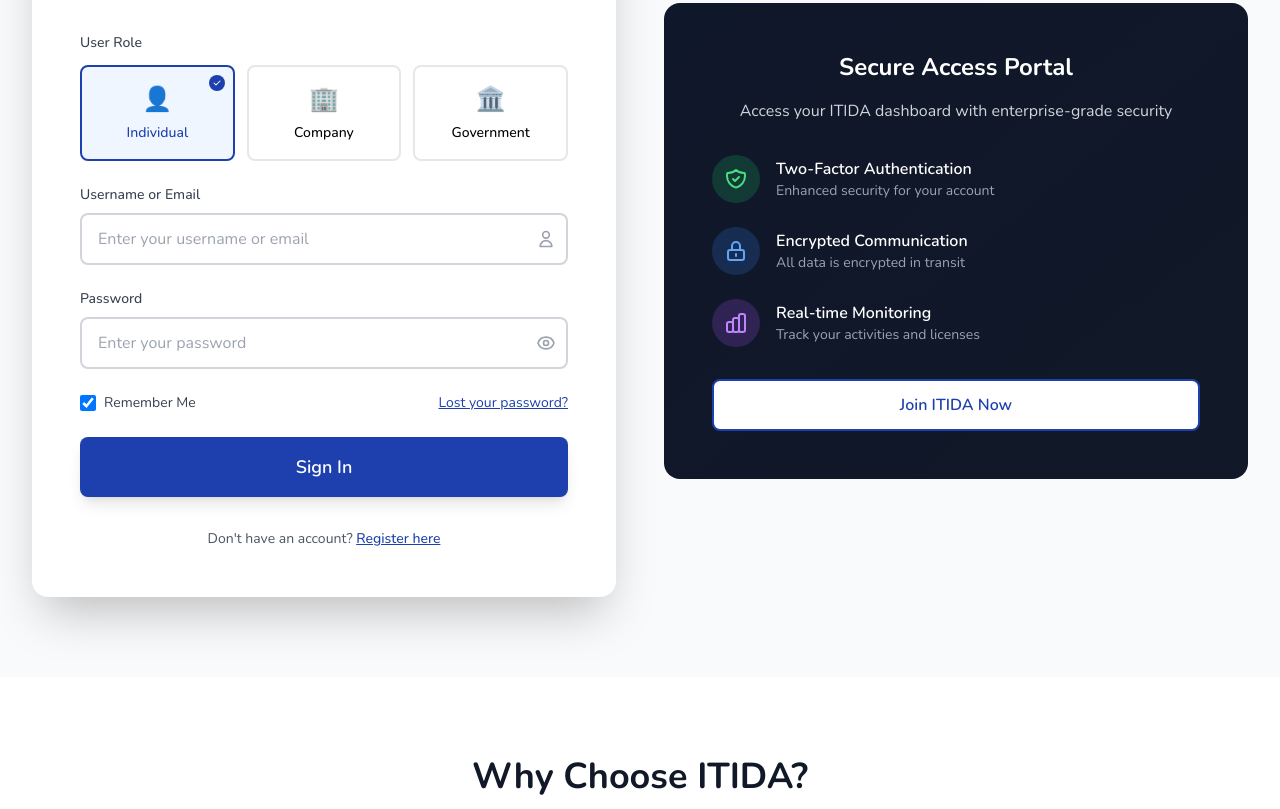
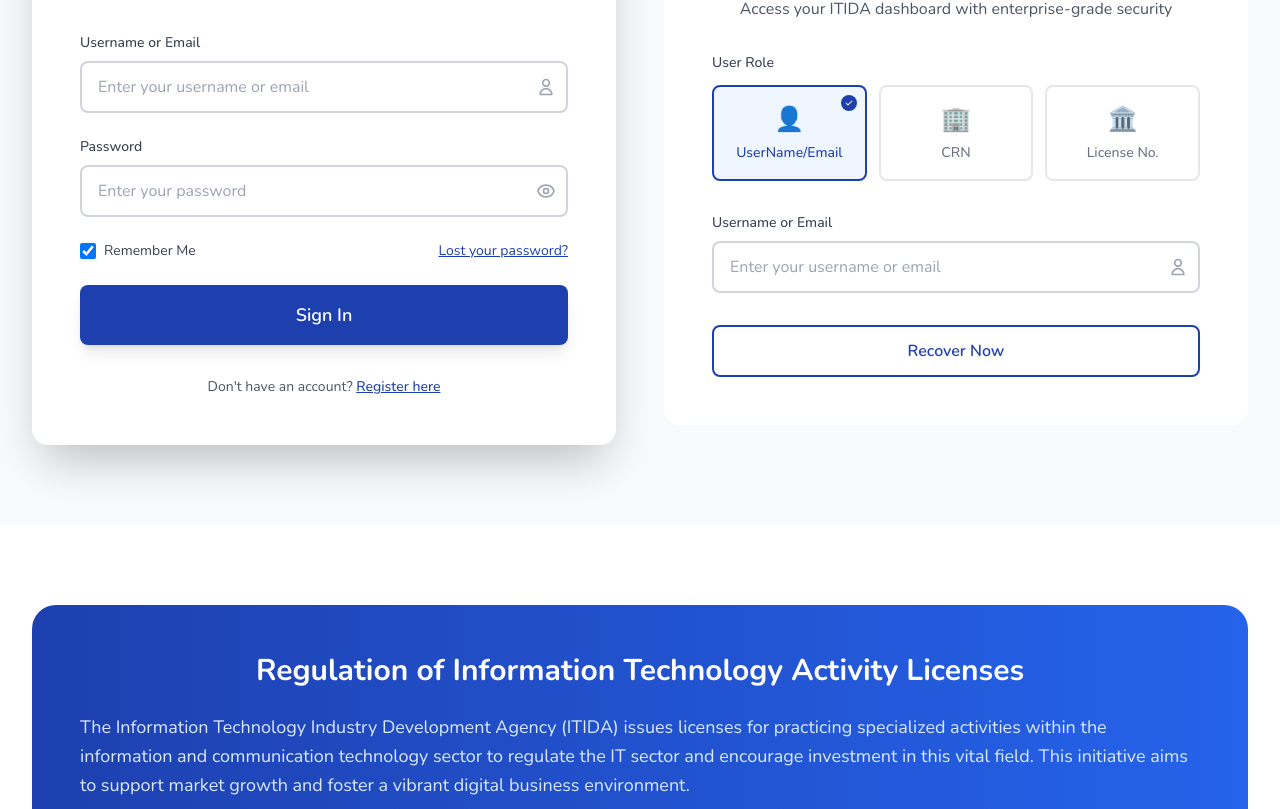
Before and after one commit to Ahmadfathy/itida-auth, a React (Vite) app: page / in a window 1280 px wide. Shown: the part 971-1780 px from the top of the page. Built offline with nearby package versions, Linux system fonts and the light colour scheme.

Commit message:
reorder home sections

```diff
--- /dev/null
+++ b/src/components/AdditionalBenefits.tsx
@@ -0,0 +1,50 @@
+import React from 'react'
+import { useLanguage } from '../contexts/LanguageContext'
+import { translations } from '../contexts/LanguageContext'
+
+const AdditionalBenefits: React.FC = () => {
+  const { language } = useLanguage()
+  const t = translations[language]
+
+  return (
+    <section className="py-20 bg-white">
+      <div className="max-w-7xl mx-auto px-4 sm:px-6 lg:px-8">
+        <div className="bg-gradient-to-r from-itida-blue to-blue-600 rounded-3xl p-8 lg:p-12 text-white">
+          <div className="grid lg:grid-cols-1 gap-12 items-center">
+            {/* Left Content */}
+            <div className="space-y-6">
+              <h2 className="text-3xl font-bold text-center">
+                {t.additionalBenefitsTitle}
+              </h2>
+              <p className="text-blue-100 text-lg leading-relaxed">
+                {t.additionalBenefitsDesc}
+              </p>
+              <h4 className="text-3xl font-bold mt-10">
+                {t.activitiesEligible}
+              </h4>
+              {/* Benefits List */}
+              <div className="space-y-4">
+                {t.eligibleActivities.map((activity, index) => (
+                  <div key={index} className="flex items-center space-x-3 rtl:space-x-reverse">
+                    <div className="w-6 h-6 bg-green-400 rounded-full flex items-center justify-center">
+                      <svg className="w-4 h-4 text-white" fill="currentColor" viewBox="0 0 20 20">
+                        <path fillRule="evenodd" d="M16.707 5.293a1 1 0 010 1.414l-8 8a1 1 0 01-1.414 0l-4-4a1 1 0 011.414-1.414L8 12.586l7.293-7.293a1 1 0 011.414 0z" clipRule="evenodd" />
+                      </svg>
+                    </div>
+                    <span>{activity}</span>
+                  </div>
+                ))}
+              </div>
+
+              <button className="btn-secondary text-lg px-8 py-4">
+                {t.exploreAllServices}
+              </button>
+            </div>
+          </div>
+        </div>
+      </div>
+    </section>
+  )
+}
+
+export default AdditionalBenefits
--- a/src/components/Features.tsx
+++ b/src/components/Features.tsx
@@ -1,6 +1,7 @@
 import React from 'react'
 import { useLanguage } from '../contexts/LanguageContext'
 import { translations } from '../contexts/LanguageContext'
+import AdditionalBenefits from './AdditionalBenefits'
 
 const Features: React.FC = () => {
   const { language } = useLanguage()
@@ -34,7 +35,9 @@
   ]
 
   return (
-    <section className="py-20 bg-white">
+    <>
+      <AdditionalBenefits />
+      <section className="py-20 bg-gray-50">
         <div className="max-w-7xl mx-auto px-4 sm:px-6 lg:px-8">
           {/* Section Header */}
           <div className="text-center mb-16">
@@ -75,42 +78,10 @@
           </div>
 
           {/* Additional Benefits */}
-        <div className="mt-20 bg-gradient-to-r from-itida-blue to-blue-600 rounded-3xl p-8 lg:p-12 text-white">
-          <div className="grid lg:grid-cols-1 gap-12 items-center">
-            {/* Left Content */}
-            <div className="space-y-6">
-              <h2 className="text-3xl font-bold text-center">
-                {t.additionalBenefitsTitle}
-              </h2>
-              <p className="text-blue-100 text-lg leading-relaxed">
-                {t.additionalBenefitsDesc}
-              </p>
-              <h4 className="text-3xl font-bold mt-10">
-                {t.activitiesEligible}
-              </h4>
-              {/* Benefits List */}
-              <div className="space-y-4">
-                {t.eligibleActivities.map((activity, index) => (
-                  <div key={index} className="flex items-center space-x-3 rtl:space-x-reverse">
-                    <div className="w-6 h-6 bg-green-400 rounded-full flex items-center justify-center">
-                      <svg className="w-4 h-4 text-white" fill="currentColor" viewBox="0 0 20 20">
-                        <path fillRule="evenodd" d="M16.707 5.293a1 1 0 010 1.414l-8 8a1 1 0 01-1.414 0l-4-4a1 1 0 011.414-1.414L8 12.586l7.293-7.293a1 1 0 011.414 0z" clipRule="evenodd" />
-                      </svg>
-                    </div>
-                    <span>{activity}</span>
-                  </div>
-                ))}
-              </div>
-
-              <button className="btn-secondary text-lg px-8 py-4">
-                {t.exploreAllServices}
-              </button>
-            </div>
-
-          </div>
-        </div>
         </div>
       </section>
+
+    </>
   )
 }
 
--- a/src/components/LoginForm.tsx
+++ b/src/components/LoginForm.tsx
@@ -14,7 +14,7 @@
   const [formData, setFormData] = useState({
     username: '',
     password: '',
-    userRole: 'individual',
+    userRole: 'UserName/E-Mail',
     rememberMe: true
   })
   const [showPassword, setShowPassword] = useState(false)
@@ -51,47 +51,6 @@
             </div>
 
             <form onSubmit={handleSubmit} className="space-y-6">
-              {/* User Role Selection */}
-              <div>
-                <label className="block text-sm font-medium text-gray-700 mb-3">
-                  {t.userRole}
-                </label>
-                <div className="grid grid-cols-3 gap-3">
-                  {[
-                    { value: 'individual', label: t.individual, icon: '👤' },
-                    { value: 'company', label: t.company, icon: '🏢' },
-                    { value: 'government', label: t.government, icon: '🏛️' }
-                  ].map((role) => (
-                    <label
-                      key={role.value}
-                      className={`relative cursor-pointer rounded-lg border-2 p-4 text-center transition-all duration-300 ${
-                        formData.userRole === role.value
-                          ? 'border-itida-blue bg-blue-50 text-itida-blue'
-                          : 'border-gray-200 hover:border-gray-300'
-                      }`}
-                    >
-                      <input
-                        type="radio"
-                        name="userRole"
-                        value={role.value}
-                        checked={formData.userRole === role.value}
-                        onChange={handleInputChange}
-                        className="sr-only"
-                      />
-                      <div className="text-2xl mb-2">{role.icon}</div>
-                      <div className="text-sm font-medium">{role.label}</div>
-                      {formData.userRole === role.value && (
-                        <div className="absolute top-2 right-2 w-4 h-4 bg-itida-blue rounded-full flex items-center justify-center">
-                          <svg className="w-2.5 h-2.5 text-white" fill="currentColor" viewBox="0 0 20 20">
-                            <path fillRule="evenodd" d="M16.707 5.293a1 1 0 010 1.414l-8 8a1 1 0 01-1.414 0l-4-4a1 1 0 011.414-1.414L8 12.586l7.293-7.293a1 1 0 011.414 0z" clipRule="evenodd" />
-                          </svg>
-                        </div>
-                      )}
-                    </label>
-                  ))}
-                </div>
-              </div>
-
               {/* Username/Email Field */}
               <div>
                 <label htmlFor="username" className="block text-sm font-medium text-gray-700 mb-2">
@@ -198,49 +157,75 @@
 
           {/* Right Side - Visual Content */}
           <div className="relative">
-            <div className="bg-gradient-to-br from-itida-dark to-gray-900 rounded-2xl p-8 lg:p-12 text-white">
+            <div className="bg-white rounded-2xl p-8 lg:p-12 text-white">
               <div className="text-center mb-8">
-                <h3 className="text-2xl font-bold mb-4">Secure Access Portal</h3>
-                <p className="text-gray-300">
-                  Access your ITIDA dashboard with enterprise-grade security
+                <h3 className="text-3xl font-bold text-gray-900 mb-2">{t.recoverYourAccount}</h3>
+                <p className="text-gray-600">
+                  {t.secureAccessDesc}
                 </p>
               </div>
 
-              {/* Security Features */}
-              <div className="space-y-6">
-                <div className="flex items-center space-x-4 rtl:space-x-reverse">
-                  <div className="w-12 h-12 bg-green-500/20 rounded-full flex items-center justify-center">
-                    <svg className="w-6 h-6 text-green-400" fill="none" stroke="currentColor" viewBox="0 0 24 24">
-                      <path strokeLinecap="round" strokeLinejoin="round" strokeWidth={2} d="M9 12l2 2 4-4m5.618-4.016A11.955 11.955 0 0112 2.944a11.955 11.955 0 01-8.618 3.04A12.02 12.02 0 003 9c0 5.591 3.824 10.29 9 11.622 5.176-1.332 9-6.03 9-11.622 0-1.042-.133-2.052-.382-3.016z" />
+              {/* User Role Selection */}
+              <div className='mb-8'>
+                <label className="block text-sm font-medium text-gray-700 mb-3">
+                  {t.userRole}
+                </label>
+                <div className="grid grid-cols-3 gap-3">
+                  {[
+                    { value: 'UserName/E-Mail', label: t.username, icon: '👤' },
+                    { value: 'crn', label: t.crn, icon: '🏢' },
+                    { value: 'license no.', label: t.licenseNo, icon: '🏛️' }
+                  ].map((role) => (
+                    <label
+                      key={role.value}
+                      className={`relative cursor-pointer rounded-lg border-2 p-4 text-center text-gray-500 transition-all duration-300 ${
+                        formData.userRole === role.value
+                          ? 'border-itida-blue bg-blue-50 text-itida-blue'
+                          : 'border-gray-200 hover:border-gray-300'
+                      }`}
+                    >
+                      <input
+                        type="radio"
+                        name="userRole"
+                        value={role.value}
+                        checked={formData.userRole === role.value}
+                        onChange={handleInputChange}
+                        className="sr-only"
+                      />
+                      <div className="text-2xl mb-2">{role.icon}</div>
+                      <div className="text-sm font-medium">{role.label}</div>
+                      {formData.userRole === role.value && (
+                        <div className="absolute top-2 right-2 w-4 h-4 bg-itida-blue rounded-full flex items-center justify-center">
+                          <svg className="w-2.5 h-2.5 text-white" fill="currentColor" viewBox="0 0 20 20">
+                            <path fillRule="evenodd" d="M16.707 5.293a1 1 0 010 1.414l-8 8a1 1 0 01-1.414 0l-4-4a1 1 0 011.414-1.414L8 12.586l7.293-7.293a1 1 0 011.414 0z" clipRule="evenodd" />
+                          </svg>
+                        </div>
+                      )}
+                    </label>
+                  ))}
+                </div>
+              </div>
+
+              {/* Email/Username Input Field */}
+              <div className="mb-8">
+                <label htmlFor="rightUsername" className="block text-sm font-medium text-gray-700 mb-2">
+                  {t.usernameEmail}
+                </label>
+                <div className="relative">
+                  <input
+                    type="text"
+                    id="rightUsername"
+                    name="username"
+                    value={formData.username}
+                    onChange={handleInputChange}
+                    className="input-field pr-10"
+                    placeholder="Enter your username or email"
+                    required
+                  />
+                  <div className="absolute inset-y-0 right-0 pr-3 flex items-center pointer-events-none">
+                    <svg className="h-5 w-5 text-gray-400" fill="none" stroke="currentColor" viewBox="0 0 24 24">
+                      <path strokeLinecap="round" strokeLinejoin="round" strokeWidth={2} d="M16 7a4 4 0 11-8 0 4 4 0 018 0zM12 14a7 7 0 00-7 7h14a7 7 0 00-7-7z" />
                     </svg>
-                  </div>
-                  <div>
-                    <h4 className="font-semibold">Two-Factor Authentication</h4>
-                    <p className="text-sm text-gray-400">Enhanced security for your account</p>
-                  </div>
-                </div>
-
-                <div className="flex items-center space-x-4 rtl:space-x-reverse">
-                  <div className="w-12 h-12 bg-blue-500/20 rounded-full flex items-center justify-center">
-                    <svg className="w-6 h-6 text-blue-400" fill="none" stroke="currentColor" viewBox="0 0 24 24">
-                      <path strokeLinecap="round" strokeLinejoin="round" strokeWidth={2} d="M12 15v2m-6 4h12a2 2 0 002-2v-6a2 2 0 00-2-2H6a2 2 0 00-2 2v6a2 2 0 002 2zm10-10V7a4 4 0 00-8 0v4h8z" />
-                    </svg>
-                  </div>
-                  <div>
-                    <h4 className="font-semibold">Encrypted Communication</h4>
-                    <p className="text-sm text-gray-400">All data is encrypted in transit</p>
-                  </div>
-                </div>
-
-                <div className="flex items-center space-x-4 rtl:space-x-reverse">
-                  <div className="w-12 h-12 bg-purple-500/20 rounded-full flex items-center justify-center">
-                    <svg className="w-6 h-6 text-purple-400" fill="none" stroke="currentColor" viewBox="0 0 24 24">
-                      <path strokeLinecap="round" strokeLinejoin="round" strokeWidth={2} d="M9 19v-6a2 2 0 00-2-2H5a2 2 0 00-2 2v6a2 2 0 002 2h2a2 2 0 002-2zm0 0V9a2 2 0 012-2h2a2 2 0 012 2v10m-6 0a2 2 0 002 2h2a2 2 0 002-2m0 0V5a2 2 0 012-2h2a2 2 0 012 2v14a2 2 0 01-2 2h-2a2 2 0 01-2-2z" />
-                    </svg>
-                  </div>
-                  <div>
-                    <h4 className="font-semibold">Real-time Monitoring</h4>
-                    <p className="text-sm text-gray-400">Track your activities and licenses</p>
                   </div>
                 </div>
               </div>
@@ -248,7 +233,7 @@
               {/* Call to Action */}
               <div className="mt-8 text-center">
                 <button className="btn-secondary w-full">
-                  {t.joinNow}
+                  Recover Now
                 </button>
               </div>
             </div>
--- a/src/contexts/LanguageContext.tsx
+++ b/src/contexts/LanguageContext.tsx
@@ -62,6 +62,9 @@
      joinNow: 'Join ITIDA Now',
      dontHaveAccount: 'Don\'t have an account?',
      registerHere: 'Register here',
+     username: 'UserName/Email',
+     crn: 'CRN',
+     licenseNo: 'License No.',
 
     // User Roles
     userRole: 'User Role',
@@ -251,6 +254,9 @@
      joinNow: 'انضم إلى إيتيدا الآن',
      dontHaveAccount: 'ليس لديك حساب؟',
      registerHere: 'سجل هنا',
+     username: 'إسم المستخدم/البريد الإلكتروني',
+     crn: 'CRN',
+     licenseNo: 'رقم الترخيص',
 
     // User Roles
     userRole: 'دور المستخدم',
```
Lines whose indentation alone changed are shown as unchanged.
